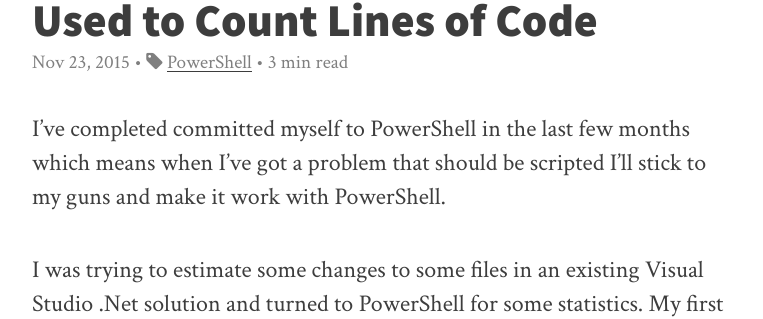
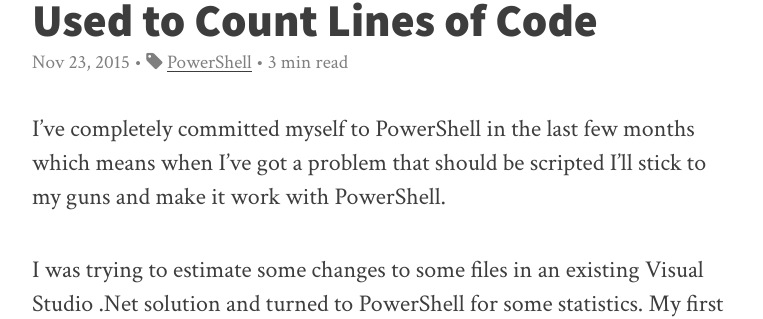
Before and after one commit to philiphendry/blog, a Jekyll site: the page built from _posts/2015-11-23-powershell-calculated-properties-used-to-count-lines-of-code.md, in a window 1280 px wide and 900 px high. Shown: the part 201-520 px from the top of the window, without its empty margins (258-1021 px from the left). Built offline with Jekyll 4.4.1, drawn with Linux system fonts in a browser that asks for light colours; nearby versions of some CDN libraries; Markdown is read by kramdown in place of the engine named in the settings; comment, search, counter and statistics services are not loaded; some of the changed text lies outside the part shown.

Commit message:
Update 2015-11-23-powershell-calculated-properties-used-to-count-lines-of-code.md
Spelling/Grammar mistakes

```diff
--- a/_posts/2015-11-23-powershell-calculated-properties-used-to-count-lines-of-code.md
+++ b/_posts/2015-11-23-powershell-calculated-properties-used-to-count-lines-of-code.md
@@ -7,7 +7,7 @@ layout: post
 tags:
 - powershell
 ---
-I've completed committed myself to PowerShell in the last few months which means when I've got a problem that should be scripted I'll stick to my guns and make it work with PowerShell.
+I've completely committed myself to PowerShell in the last few months which means when I've got a problem that should be scripted I'll stick to my guns and make it work with PowerShell.
 
 I was trying to estimate some changes to some files in an existing Visual Studio .Net solution and turned to PowerShell for some statistics. My first question was easy, how many files with the extension `aspx` do I have:
 
```
Also changed, not shown: other parts of _posts/2015-11-23-powershell-calculated-properties-used-to-count-lines-of-code.md (+1 -1 lines).
